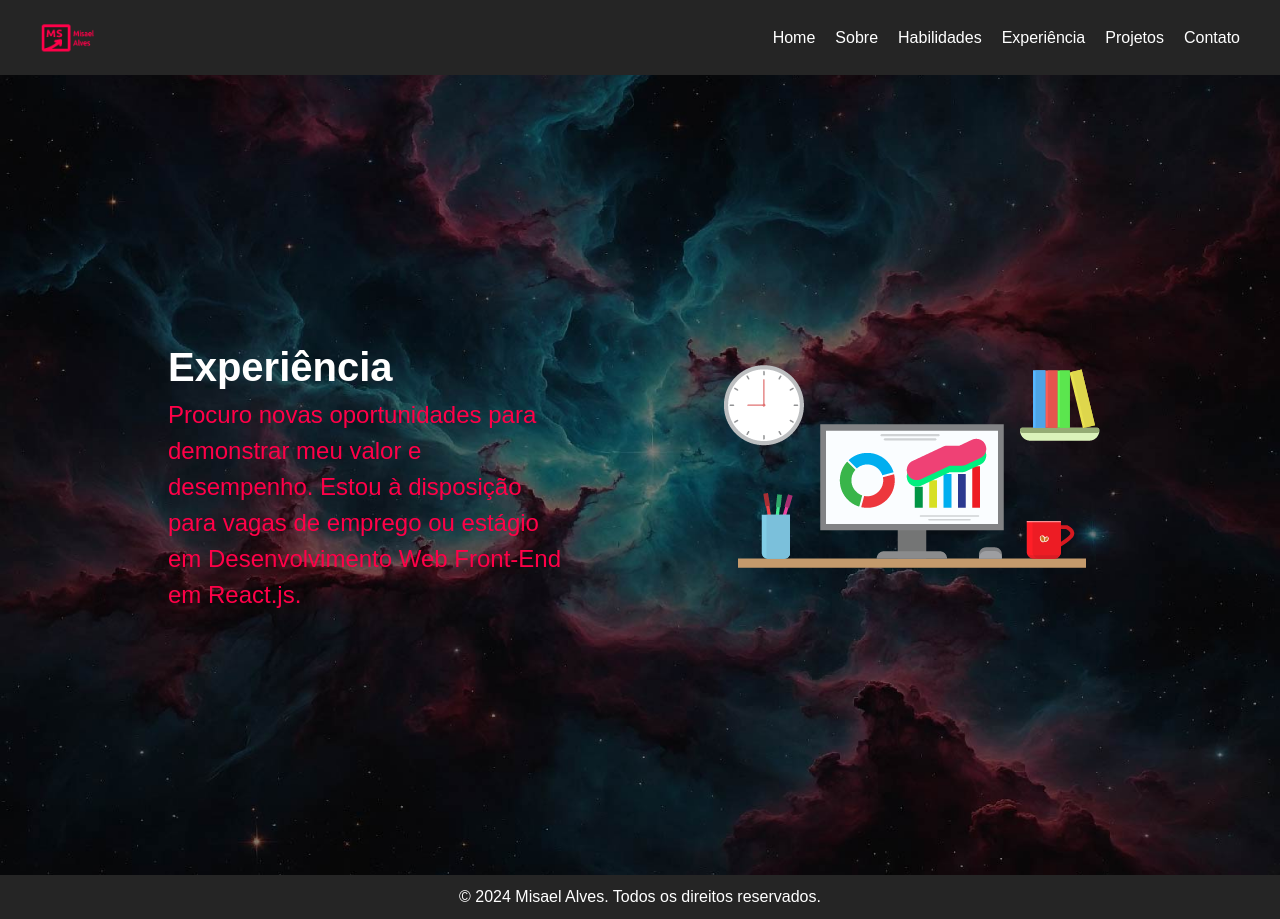
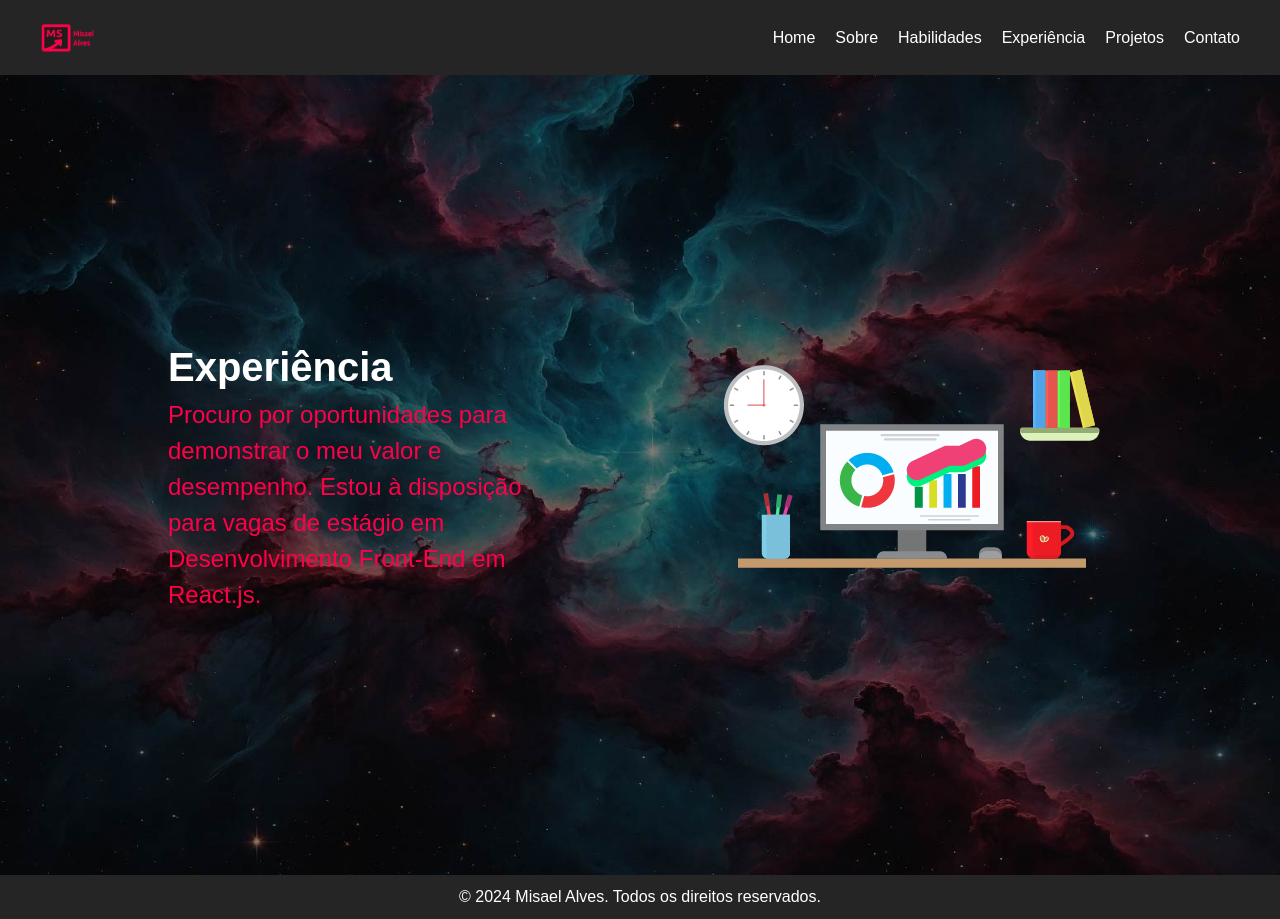
Before and after one commit to misaelalves99/misael-alves-portfolio-react, a React (Vite) app: page /experiencia in a window 1280 px wide. Built offline with nearby package versions, Linux system fonts and the light colour scheme.

Commit message:
Atualizado experiência

```diff
--- a/src/pages/Experience/index.jsx
+++ b/src/pages/Experience/index.jsx
@@ -15,7 +15,7 @@ export default function Experience() {
                     <Fade bottom duration={2000} distance="40px">
                         <div className="experience">
                             <h1>Experiência</h1>
-                            <h2>Procuro novas oportunidades para demonstrar meu valor e desempenho. Estou à disposição para vagas de emprego ou estágio em Desenvolvimento Web Front-End em React.js.</h2>
+                            <h2>Procuro por oportunidades para demonstrar o meu valor e desempenho. Estou à disposição para vagas de estágio em Desenvolvimento Front-End em React.js.</h2>
                         </div>
                         <div className='experience-img'>
                             <img src={ImgExp} alt={ImgExp} />
```
